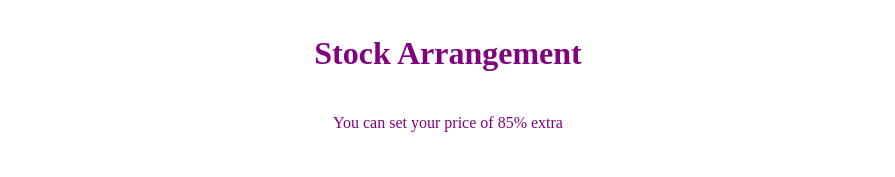
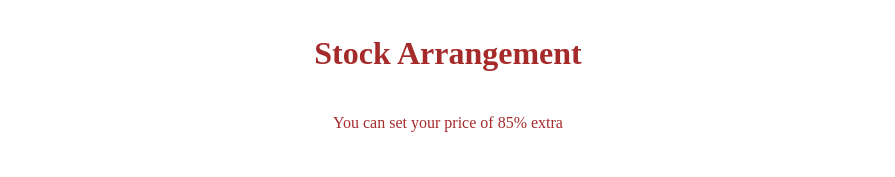
Before and after one commit to Vaibhavshakya25/MyChoice, a plain HTML site: page buy.html in a window 1280 px wide. Shown: the top 177 px of the page, without its empty margins (200-1095 px from the left). Drawn offline with Linux system fonts and the light colour scheme.

Commit message:
Update Color

```diff
--- a/buy.css
+++ b/buy.css
@@ -7,11 +7,11 @@
     height: 100vh;
 }
 #heading{
-    color: purple;
+    color: brown;
     font-size: 2em;
 }
 #para{
-    color: purple;
+    color: brown;
 }
 .card{
     background-color: greenyellow;
--- a/sell.css
+++ b/sell.css
@@ -90,6 +90,7 @@
         width: 80%;
         border: 2px solid brown;
         color: brown;
+        font-weight: bold;
     }
     #rate-chat-tag{
         color: brown;
```
